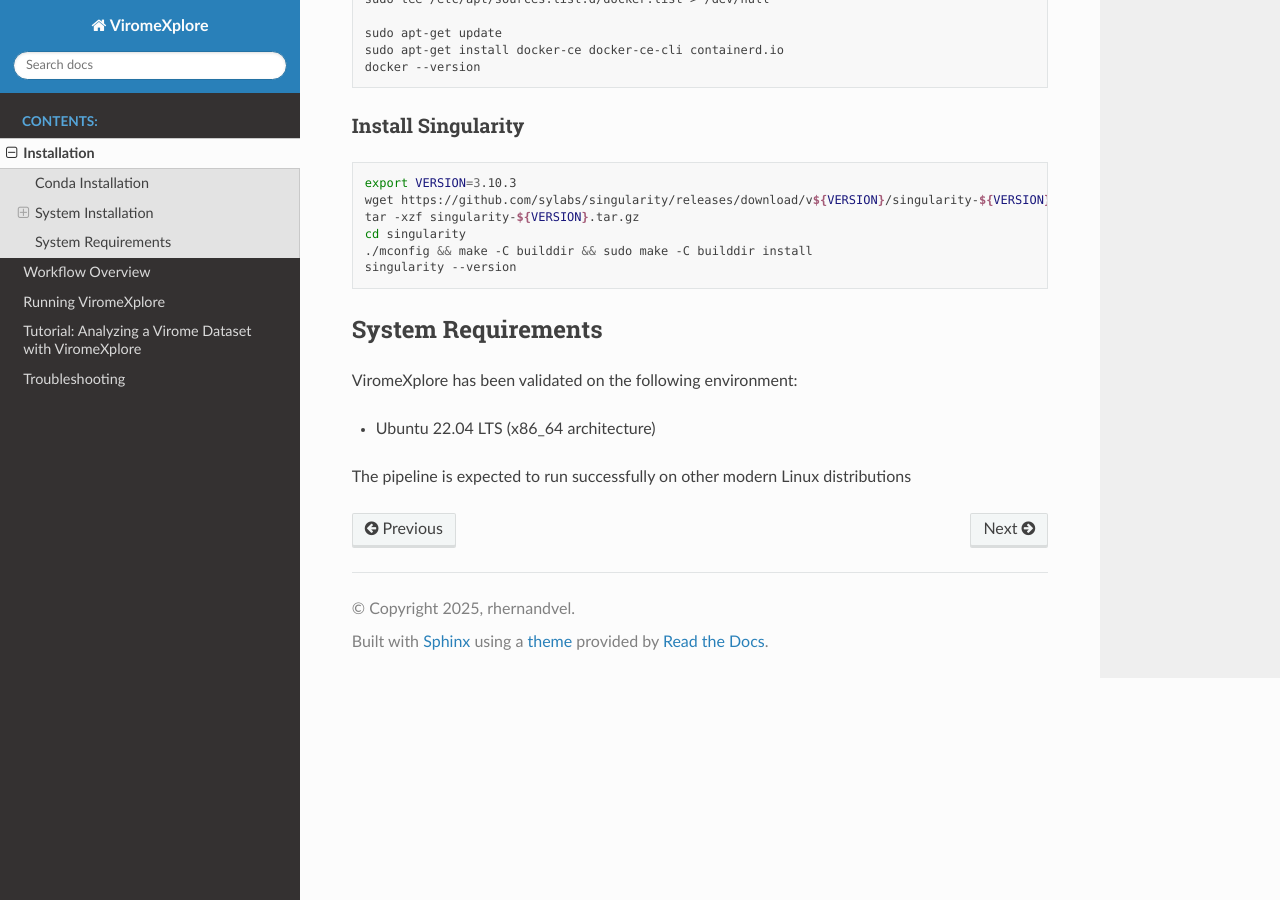
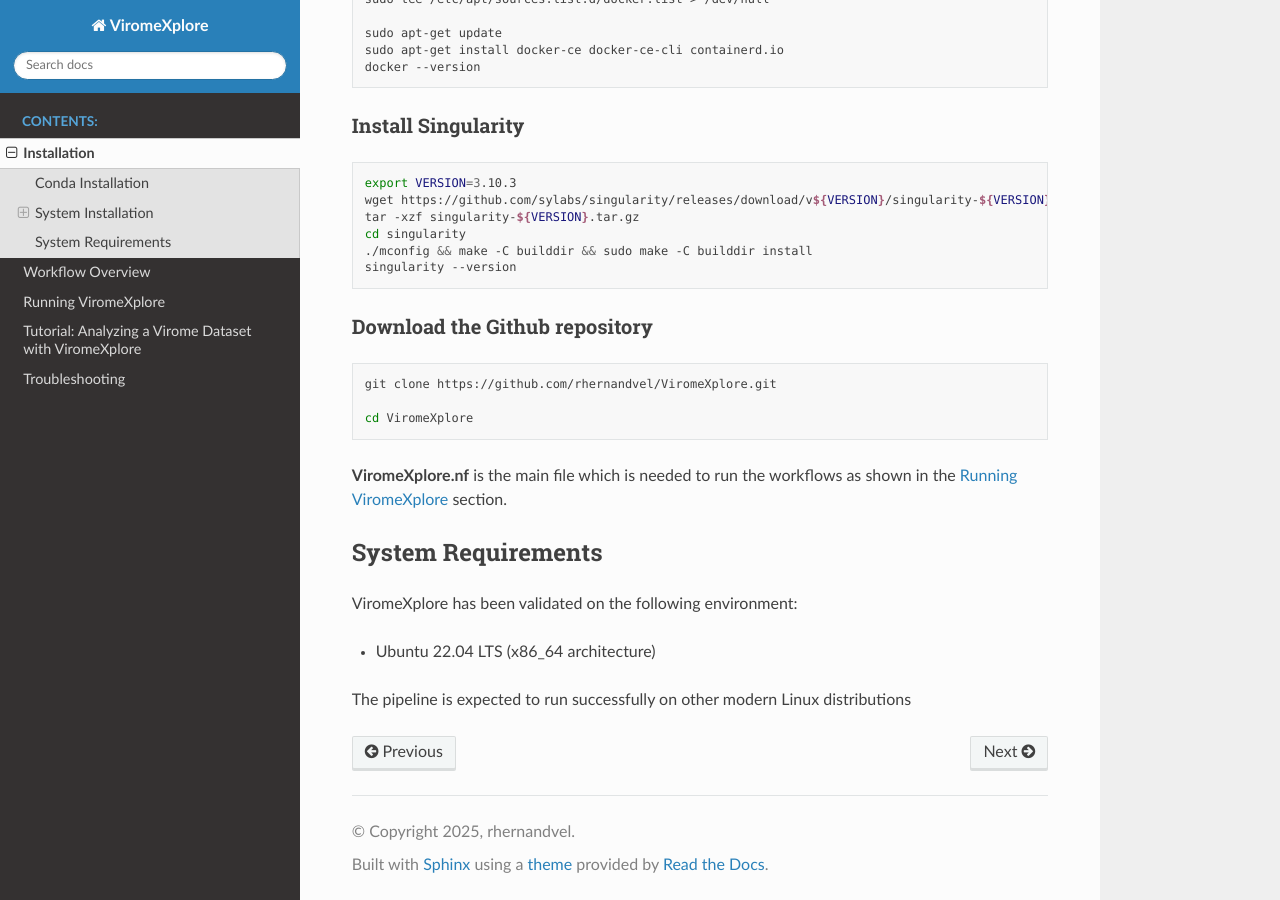
Before and after one commit to rhernandvel/ViromeXplore, a Sphinx documentation site: the page built from docs/source/installation.rst, in a window 1280 px wide and 900 px high, scrolled down 935 px. Built offline with Sphinx 7.4.7 and the Read the Docs theme 3.1.0, drawn with Linux system fonts in a browser that asks for light colours.

Commit message:
updates dos installation

```diff
--- a/docs/source/installation.rst
+++ b/docs/source/installation.rst
@@ -62,6 +62,16 @@
    singularity --version
 
 
+Download the Github repository
+^^^^^^^^^^^^^^^^^^^
+.. code-block:: bash
+
+   git clone https://github.com/rhernandvel/ViromeXplore.git
+
+   cd ViromeXplore
+
+**ViromeXplore.nf** is the main file which is needed to run the workflows as shown in the `Running ViromeXplore <https://viromexplore.readthedocs.io/en/latest/running_viromexplore.html#>`_ section.
+
 System Requirements
 -----------------------
 
```
Also changed, not shown: 7 other files.
